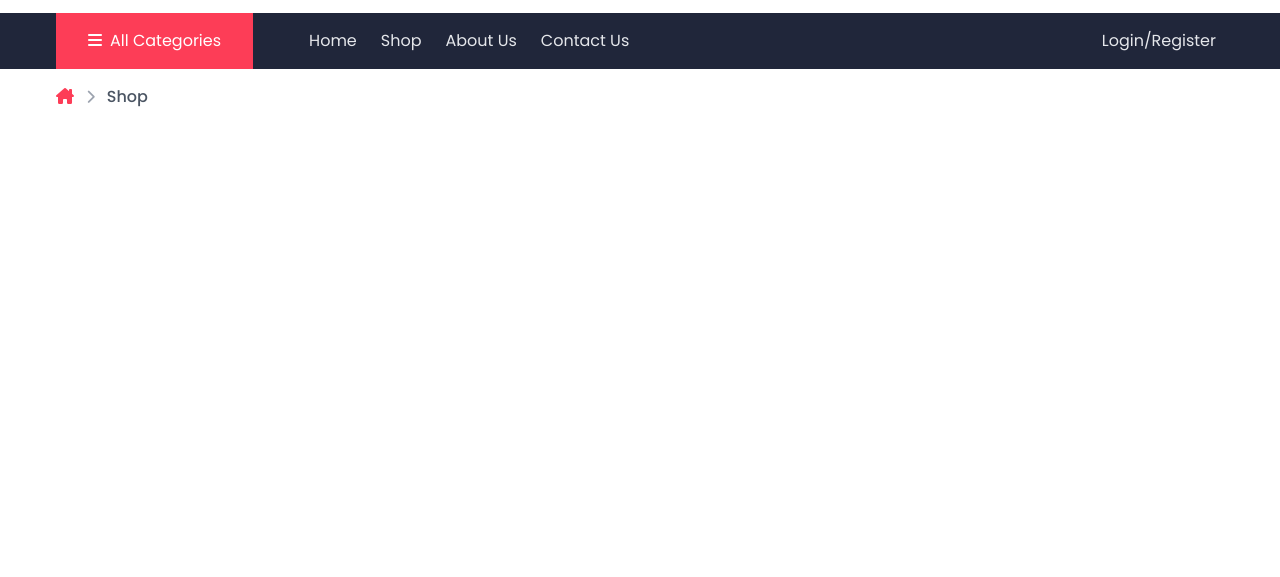
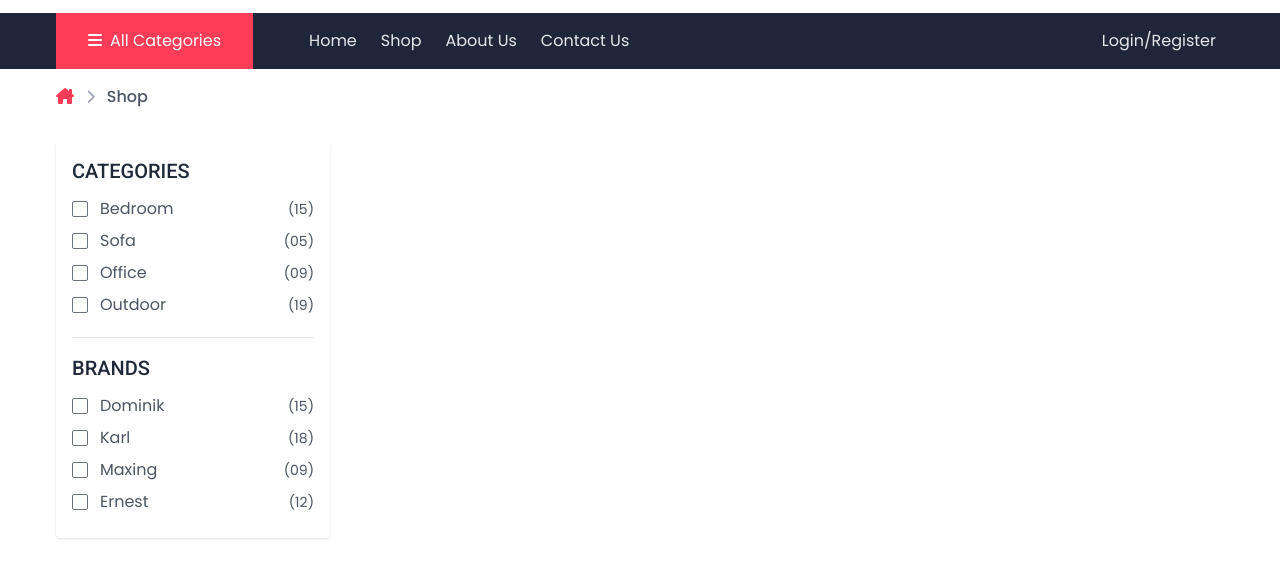
Before and after one commit to aansourav/WindCommerce, a website built with Vite: page shop.html in a window 1280 px wide. Shown: the part 69-646 px from the top of the page. Built offline with nearby package versions, Linux system fonts and the light colour scheme.

Commit message:
Shop Page Left Sidebar Category & Brand Filter Section Added

```diff
--- a/shop.html
+++ b/shop.html
@@ -189,6 +189,126 @@
     </div>
     <!-- Breadcrumb end -->
 
+    <!-- ---------- Shop Wrapper ----------- -->
 
+    <div class="container grid lg:grid-cols-4 gap-6 pt-4 pb-16 items-start relative">
+      <!-- ------------- Sidebar ------------- -->
+      <div
+        class="col-span-1 bg-white px-4 pt-4 pb-6 shadow rounded overflow-hidden absolute lg:static left-4 top-16 z-10 w-72 lg:w-full lg:block"
+      >
+        <div class="divide-gray-200 divide-y space-y-5 relative">
+          <!-- ---------- Category Filter ------------ -->
+          <div class="relative">
+            <div
+              class="lg:hidden text-gray-400 hover:text-primary text-lg absolute right-0 top-0 cursor-pointer"
+            ></div>
+            <h3 class="text-xl text-gray-800 mb-3 uppercase font-medium">Categories</h3>
+            <div class="space-y-2">
+              <!-- single category -->
+              <div class="flex items-center">
+                <input
+                  type="checkbox"
+                  id="Bedroom"
+                  class="text-primary focus:ring-0 rounded-sm cursor-pointer"
+                />
+                <label for="Bedroom" class="text-gray-600 ml-3 cursor-pointer">Bedroom</label>
+                <div class="ml-auto text-gray-600 text-sm">(15)</div>
+              </div>
+              <!-- single category end -->
+              <!-- single category -->
+              <div class="flex items-center">
+                <input
+                  type="checkbox"
+                  id="Sofa"
+                  class="text-primary focus:ring-0 rounded-sm cursor-pointer"
+                />
+                <label for="Sofa" class="text-gray-600 ml-3 cursor-pointer">Sofa</label>
+                <div class="ml-auto text-gray-600 text-sm">(05)</div>
+              </div>
+              <!-- single category end -->
+              <!-- single category -->
+              <div class="flex items-center">
+                <input
+                  type="checkbox"
+                  id="Office"
+                  class="text-primary focus:ring-0 rounded-sm cursor-pointer"
+                />
+                <label for="Office" class="text-gray-600 ml-3 cursor-pointer">Office</label>
+                <div class="ml-auto text-gray-600 text-sm">(09)</div>
+              </div>
+              <!-- single category end -->
+              <!-- single category -->
+              <div class="flex items-center">
+                <input
+                  type="checkbox"
+                  id="Outdoor"
+                  class="text-primary focus:ring-0 rounded-sm cursor-pointer"
+                />
+                <label for="Outdoor" class="text-gray-600 ml-3 cursor-pointer">Outdoor</label>
+                <div class="ml-auto text-gray-600 text-sm">(19)</div>
+              </div>
+              <!-- single category end -->
+            </div>
+          </div>
+          <!-- ---------- Category Filter End ------------ -->
+
+          <!-- brand filter -->
+          <div class="pt-4">
+            <h3 class="text-xl text-gray-800 mb-3 uppercase font-medium">Brands</h3>
+            <div class="space-y-2">
+              <!-- single brand name -->
+              <div class="flex items-center">
+                <input
+                  type="checkbox"
+                  id="Dominik"
+                  class="text-primary focus:ring-0 rounded-sm cursor-pointer"
+                />
+                <label for="Dominik" class="text-gray-600 ml-3 cursor-pointer">Dominik</label>
+                <div class="ml-auto text-gray-600 text-sm">(15)</div>
+              </div>
+              <!-- single brand name end -->
+              <!-- single brand name -->
+              <div class="flex items-center">
+                <input
+                  type="checkbox"
+                  id="Karl"
+                  class="text-primary focus:ring-0 rounded-sm cursor-pointer"
+                />
+                <label for="Karl" class="text-gray-600 ml-3 cursor-pointer">Karl</label>
+                <div class="ml-auto text-gray-600 text-sm">(18)</div>
+              </div>
+              <!-- single brand name end -->
+              <!-- single brand name -->
+              <div class="flex items-center">
+                <input
+                  type="checkbox"
+                  id="Maxing"
+                  class="text-primary focus:ring-0 rounded-sm cursor-pointer"
+                />
+                <label for="Maxing" class="text-gray-600 ml-3 cursor-pointer">Maxing</label>
+                <div class="ml-auto text-gray-600 text-sm">(09)</div>
+              </div>
+              <!-- single brand name end -->
+              <!-- single brand name -->
+              <div class="flex items-center">
+                <input
+                  type="checkbox"
+                  id="Ernest"
+                  class="text-primary focus:ring-0 rounded-sm cursor-pointer"
+                />
+                <label for="Ernest" class="text-gray-600 ml-3 cursor-pointer">Ernest</label>
+                <div class="ml-auto text-gray-600 text-sm">(12)</div>
+              </div>
+              <!-- single brand name end -->
+            </div>
+          </div>
+          <!-- brand filter end -->
+
+
+        </div>
+      </div>
+      <!-- ------------- Sidebar End ------------- -->
+    </div>
+    <!-- ---------- Shop Wrapper End ----------- -->
   </body>
 </html>
```
